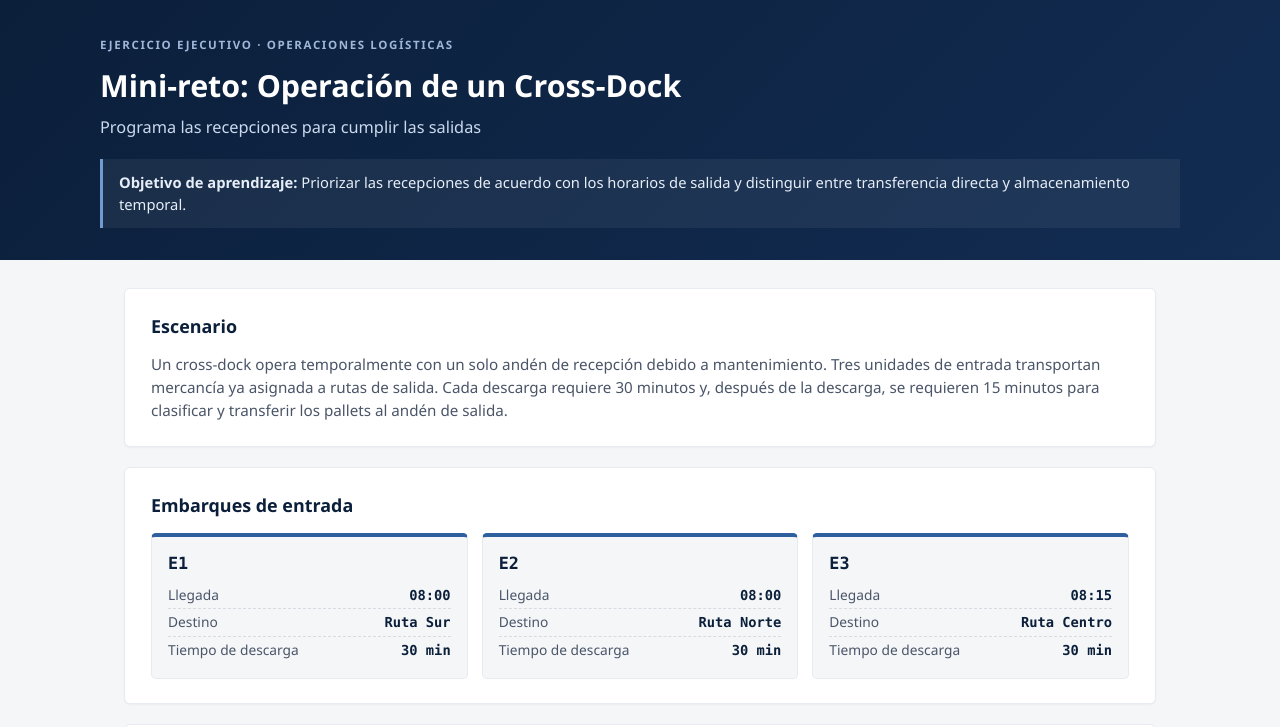
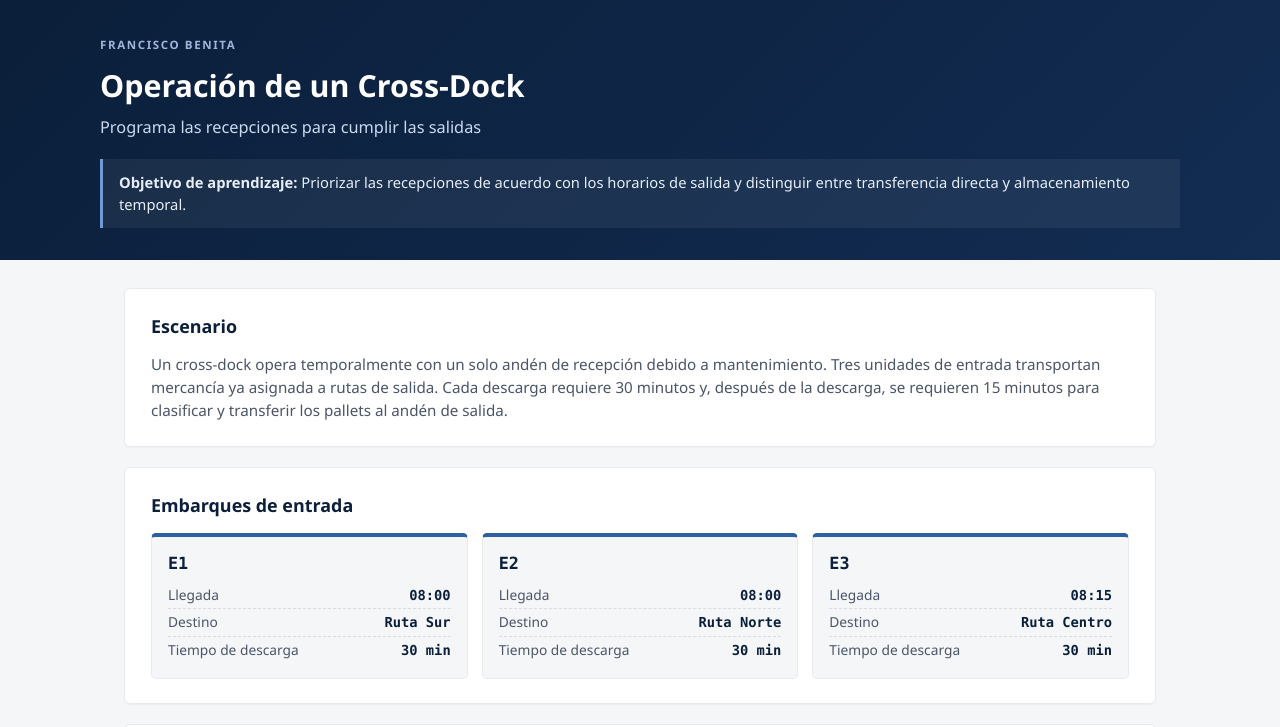
Before and after one commit to FBenita/Cross-Dock_webapp, a plain HTML site: page index.html in a window 1280 px wide. Shown: the top 727 px of the page. Drawn offline with Linux system fonts and the light colour scheme.

Commit message:
Update index.html

```diff
--- a/index.html
+++ b/index.html
@@ -529,8 +529,8 @@
 
 <header class="app-header">
   <div class="header-inner">
-    <p class="eyebrow">Ejercicio ejecutivo · Operaciones logísticas</p>
-    <h1>Mini-reto: Operación de un Cross-Dock</h1>
+    <p class="eyebrow">Francisco Benita</p>
+    <h1>Operación de un Cross-Dock</h1>
     <p class="subtitle">Programa las recepciones para cumplir las salidas</p>
     <p class="objective"><strong>Objetivo de aprendizaje:</strong> Priorizar las recepciones de acuerdo con los horarios de salida y distinguir entre transferencia directa y almacenamiento temporal.</p>
   </div>
```
